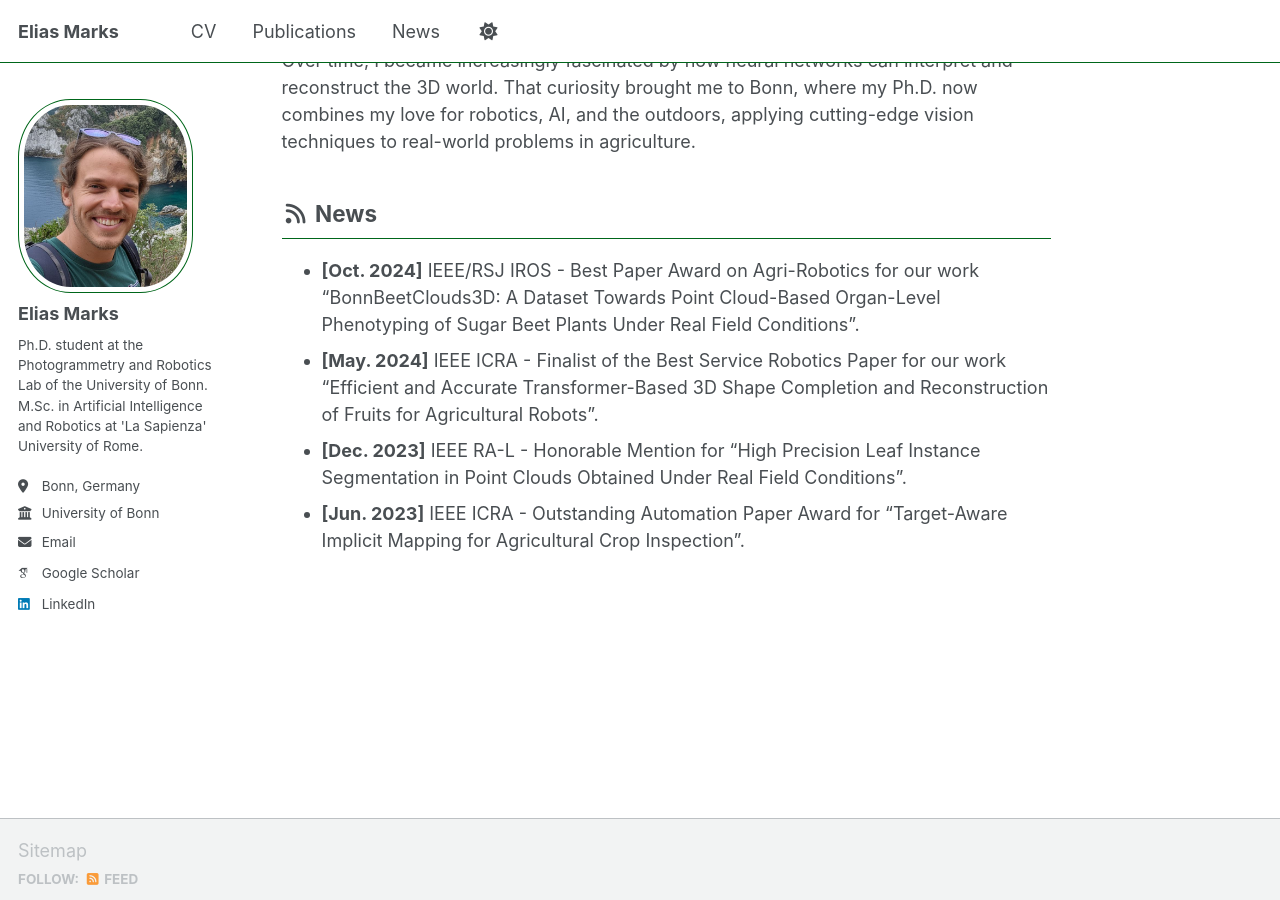
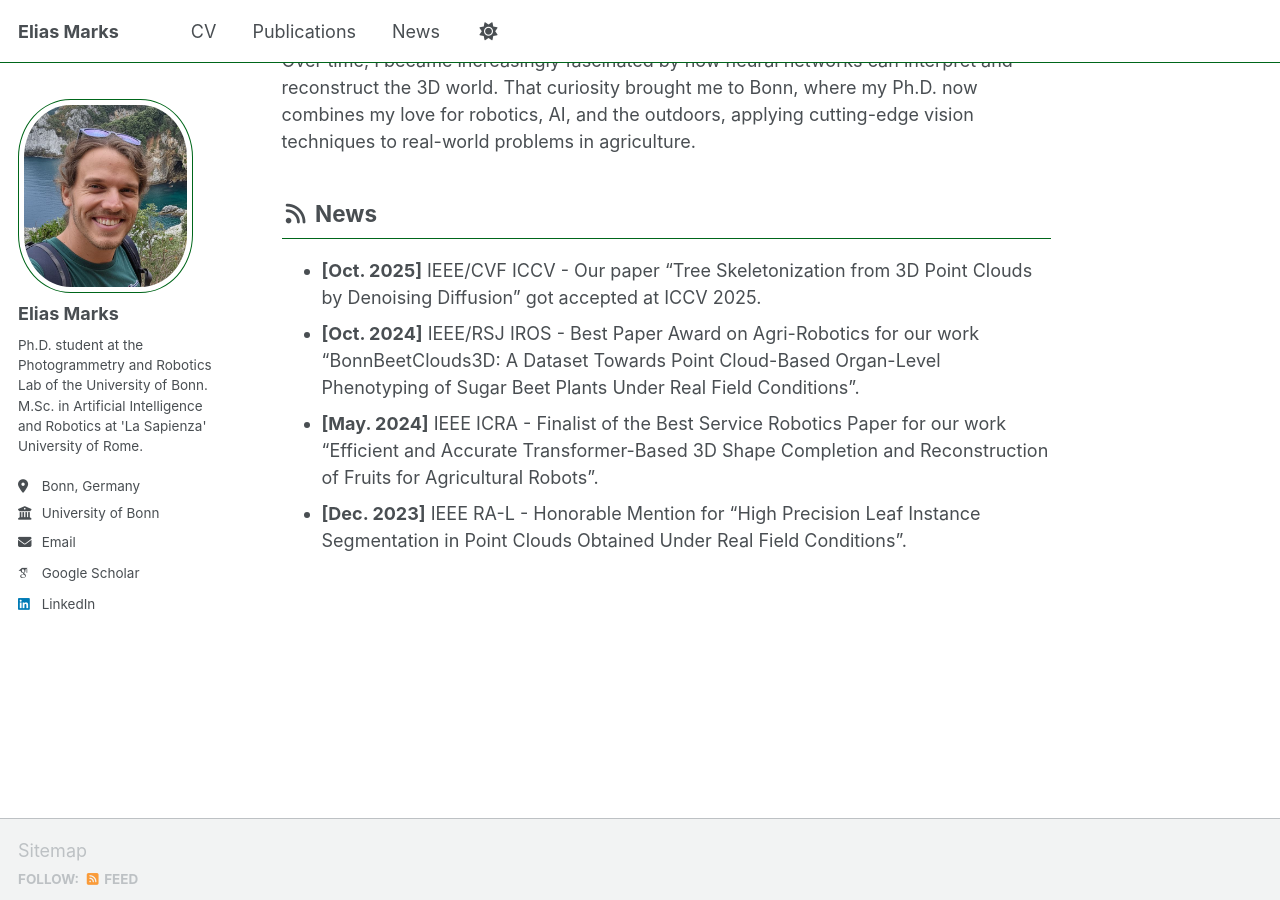
Before and after one commit to markselias/markselias.github.io, a Jekyll site: the page built from _pages/about.md, in a window 1280 px wide and 900 px high, scrolled down 487 px. Built offline with Jekyll 4.4.1, drawn with Linux system fonts in a browser that asks for light colours; some web fonts are replaced; a script that is not in the unit is left out.

Commit message:
Add ICCV paper news

```diff
--- a/_pages/about.md
+++ b/_pages/about.md
@@ -19,6 +19,7 @@ Over time, I became increasingly fascinated by how neural networks can interpret
 ## <i class="fa fa-fw fa-rss "></i> News ##
 
 <ul style="width: auto; height: 300px; overflow: auto">
+  <li> <b>[Oct. 2025]</b> IEEE/CVF ICCV - Our paper “Tree Skeletonization from 3D Point Clouds by Denoising Diffusion” got accepted at ICCV 2025.</li>
 
   <li> <b>[Oct. 2024]</b> IEEE/RSJ IROS - Best Paper Award on Agri-Robotics for our work “BonnBeetClouds3D: A Dataset Towards Point Cloud-Based Organ-Level Phenotyping of Sugar Beet Plants Under Real Field Conditions”.</li>
 
```
Also changed, not shown: _posts/2025-10-18-iccv-paper.md (added, +11 -0 lines).
